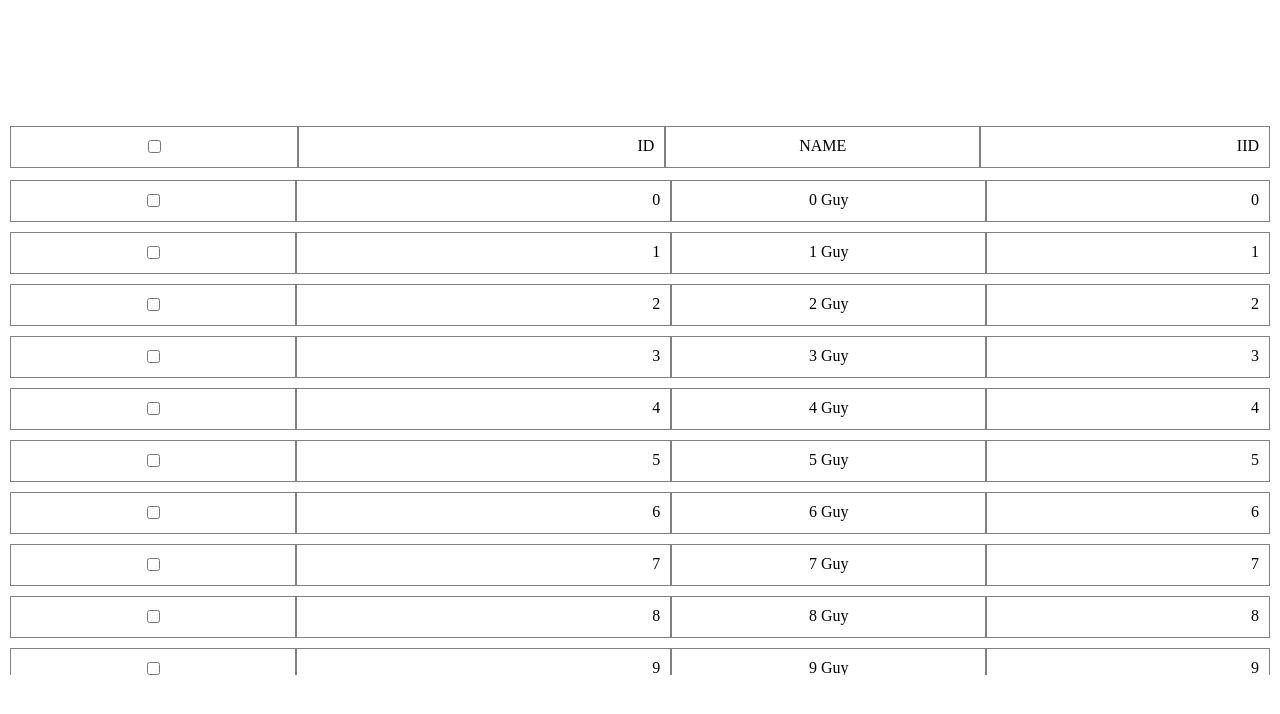
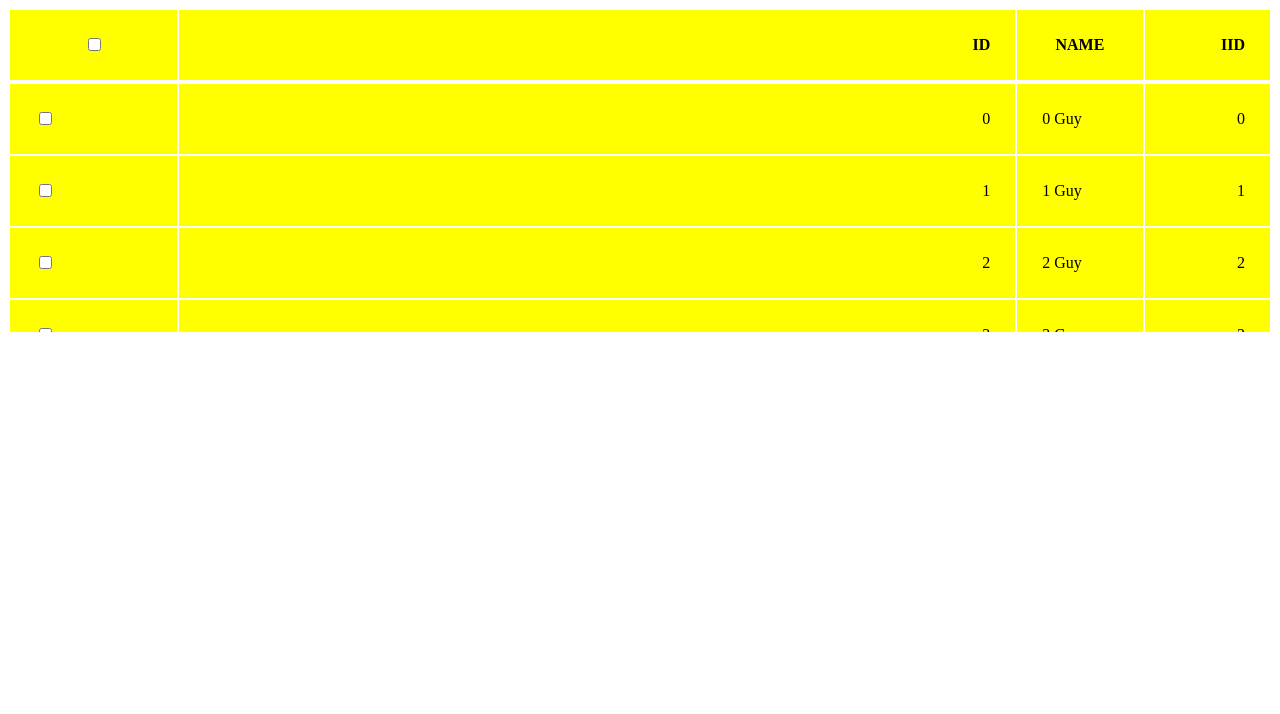
Before and after one commit to soorajshankar/DataTable, a React (Create React App) app: page / in a window 1280 px wide. Shown: the top 714 px of the page. Built offline with nearby package versions, Linux system fonts and the light colour scheme.

Commit message:
selection with hash set (better performance)

```diff
--- a/src/Table/Table.jsx
+++ b/src/Table/Table.jsx
@@ -1,20 +1,28 @@
 import React, { useState, useEffect } from "react";
 
-export const Li = ({ i, ri, columns }) => {
-  columns = [{ label: "_checkbox", width: "10px" }, ...columns];
+export const Li = ({ i, ri, columns, onChange, selectedItems }) => {
+  columns = [{ label: "_checkbox" }, ...columns];
+  console.log(selectedItems, selectedItems.has(i._id), i._id);
   return (
-    <tr className="table-row">
+    <tr>
       {columns.map((c, ci) => {
         const renderer =
-          c.label === "_checkbox" ? <input type="checkbox" /> : i[c.id]; // (React.ReactNode | string | number),
+          c.label === "_checkbox" ? (
+            <input
+              type="checkbox"
+              onChange={e => onChange(i, e.target.checked, selectedItems)}
+              checked={selectedItems.has(i._id)}
+            />
+          ) : (
+            i[c.id]
+          ); // (React.ReactNode | string | number),
 
         return (
           <td
             key={`${ci}-${ri}`}
-            className="c-child child "
+            // className="c-child child "
             {...{
-              ...(c.numeric && { align: "right" }),
-              ...(c.width && { width: c.width })
+              ...(c.numeric && { align: "right" })
             }}
           >
             {renderer}
@@ -25,28 +33,37 @@ export const Li = ({ i, ri, columns }) => {
   );
 };
 export const renderColumns = columns => {
-  columns = [{ label: "_checkbox" }, ...columns];
+  columns = [{ label: "_checkbox", width: "20px" }, ...columns];
   return columns.map(({ label = "", numeric = false, width }, ci) => {
     const renderer = label === "_checkbox" ? <input type="checkbox" /> : label;
     return (
-      <td
+      <th
         key={ci}
-        className="c-child child "
-        {...{ ...(numeric && { align: "right" }), ...(width && { width }) }}
+        // className="c-child child "
+        {...{
+          ...(numeric && { align: "right" })
+        }}
       >
         {renderer}
-      </td>
+      </th>
     );
   });
 };
 export const renderColGroups = columns => {
-  columns = [{ label: "_checkbox" }, ...columns];
+  columns = [{ label: "_checkbox", width: "20px" }, ...columns];
   return (
     <colgroup>
-      {columns.map(({ label = "", numeric = false, width }, ci) => {
-        const renderer =
-          label === "_checkbox" ? <input type="checkbox" /> : label;
-        return <col></col>;
+      {columns.map(({ label = "", numeric = false, width = "10%" }, ci) => {
+        return (
+          <col
+            //
+            style={{
+              backgroundColor: "yellow",
+              width: width,
+              minWidth: width
+            }}
+          ></col>
+        );
       })}
     </colgroup>
   );
@@ -96,11 +113,25 @@ export const getPrevArray = ({ size = 10, current = [], data }) => {
   }
   return [...newState];
 };
-const Table = ({ data = [], columns = [] }) => {
+const Table = ({
+  data = [],
+  columns = [],
+  maxHeight = 250,
+  onSelectionChange = items => console.log(items)
+}) => {
   const [current, set] = useState([]);
+  const [selectedItems, setSelectedItems] = useState();
   useEffect(() => {
     set(getArray({ size: 30, current: [], data }));
+    setSelectedItems(new Set());
   }, []);
+  const onChange = ({ _id }, checked, selectedItems) => {
+    // todo
+    const newSelectedItems = new Set(selectedItems);
+    checked ? newSelectedItems.add(_id) : newSelectedItems.delete(_id);
+    setSelectedItems(newSelectedItems);
+    onSelectionChange(newSelectedItems);
+  };
   const onScroll = e => {
     window.ee = { ...e };
     let o = e.target;
@@ -120,18 +151,28 @@ const Table = ({ data = [], columns = [] }) => {
     }
   };
   return (
-    <div className="App">
-      <table style={{ tableLayout: "fixed" }}>
-        {renderColGroups(columns)}
-        <thead>
-          <tr className="table-row">{renderColumns(columns)}</tr>
-        </thead>
-        <tbody className="c-container" onScroll={onScroll}>
-          {current.map((i, ri) => (
-            <Li key={i.id} {...{ i, ri, columns }} />
-          ))}
-        </tbody>
-      </table>
+    <div className="vir-table">
+      <div className="vir-table-header">
+        <table>
+          {renderColGroups(columns)}
+          <thead>{renderColumns(columns)}</thead>
+        </table>
+      </div>
+      <div
+        style={{ maxHeight, overflow: "auto" }}
+        className="vir-table-body"
+        onScroll={onScroll}
+      >
+        <table>
+          {renderColGroups(columns)}
+          {/* {renderColGroups(columns)} */}
+          <tbody>
+            {current.map((i, ri) => (
+              <Li key={i.id} {...{ i, ri, columns, onChange, selectedItems }} />
+            ))}
+          </tbody>
+        </table>
+      </div>
     </div>
   );
 };
--- a/src/index.css
+++ b/src/index.css
@@ -1,37 +1,21 @@
 html,
 body,
 #root {
+  height: 500px;
+}
+.vir-table {
   height: 100%;
 }
-
-.App {
-  display: flex;
-  height: calc(100vh - 20px);
-  flex-direction: column;
-  /* align-items: center; */
-  justify-content: center;
+.vir-table-header th,
+.vir-table-body td {
+  min-height: 20px;
+  padding: 25px;
 }
-.child {
-  border: solid 1px grey;
-  padding: 10px;
-  margin: 5px 0px;
-  flex: auto;
+.vir-table-header table,
+.vir-table-body table {
+  width: 100%;
+  table-layout: fixed;
 }
-.c-container {
-  max-height: 500px;
-  width: 100%;
-  overflow: auto;
-  scroll-behavior: smooth;
+.vir-table-body {
+  max-height: 100%;
 }
-.table-row {
-  display: flex;
-  flex-direction: row;
-}
-tbody {
-  display: block;
-  position: relative;
-  width: 100%;
-  overflow-y: scroll;
-  /* Decoration */
-  /* border-top: 1px solid rgba(0, 0, 0, 0.2); */
-}
```
Also changed, not shown: 2 other files (tests, documents, lock files or other folders).
